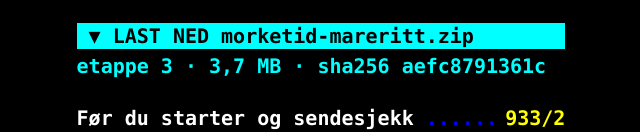
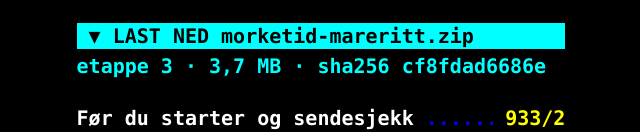
Before and after one commit to mrmruter/morketid, a plain HTML site: page r/b9e62d646819/index.html in a window 1280 px wide. Shown: the part 679-811 px from the top of the page, 319-959 px from the left. Drawn offline with Linux system fonts and the light colour scheme.

Commit message:
More realistic travel-card noise
Built from morketid-kit@6cb0438 with tools/deploy.py.

Co-Authored-By: Claude Opus 5.5 <noreply@anthropic.com>

```diff
--- a/r/b9e62d646819/index.html
+++ b/r/b9e62d646819/index.html
@@ -29,7 +29,7 @@
       <li><span class="g">EN LISTE OVER FELLER:</span> hva du fant, hvordan du fant det, og hvordan du verifiserte det</li>
     </ul>
     <a class="file" href="morketid-mareritt.zip" download>▼ LAST NED morketid-mareritt.zip</a>
-    <span class="fmeta" data-filemeta>etappe 3 · 3,7 MB · sha256 aefc8791361c</span>
+    <span class="fmeta" data-filemeta>etappe 3 · 3,7 MB · sha256 cf8fdad6686e</span>
     <ul class="idx" aria-label="Undersider">
       <li><a href="#2"><span>Før du starter og sendesjekk</span><span>933/2</span></a></li>
       <li><a href="../../bingokort.html" target="_blank"><span>Bingokort (egen fane)</span><span>910</span></a></li>
```
Also changed, not shown: 1 other file.
